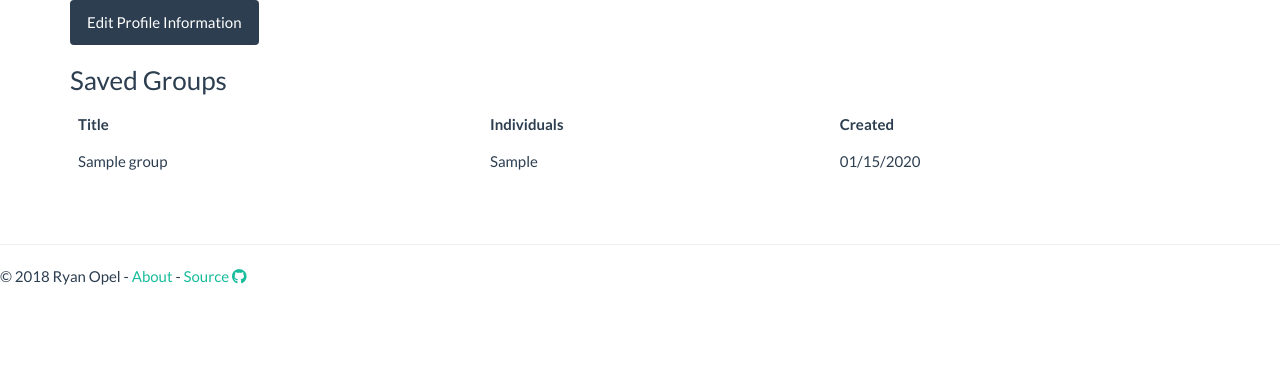
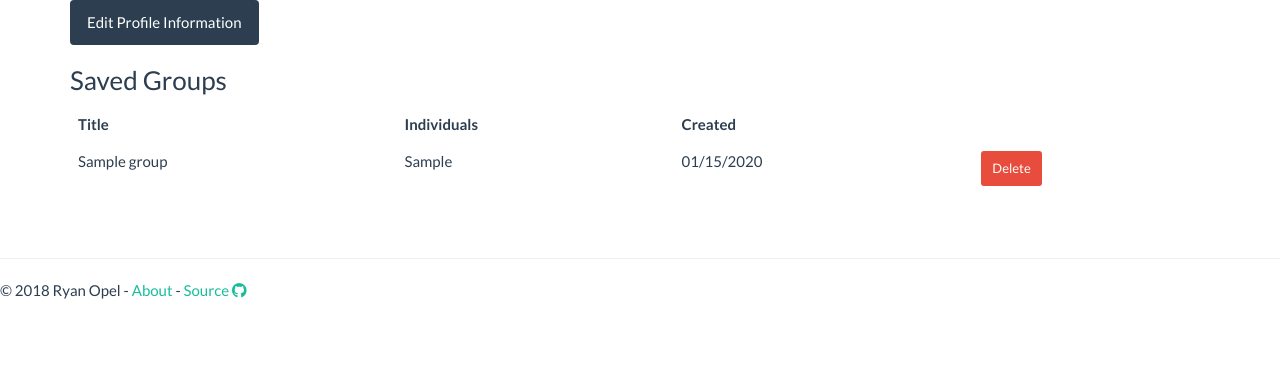
Before and after one commit to opelr/groupgen, a Flask app: a page that uses app/templates/base.html in a window 1280 px wide. Shown: the part 422-800 px from the top of the page. Run offline with Flask 2, Linux system fonts and the light colour scheme; a user stored in the database is signed in; tables that the repository leaves empty hold one stand-in row (values such as "Sample post"); some libraries are stand-ins or nearby versions.

Commit message:
Delete Groups
Allow users to delete groups from their saved entries. Uses a JS modal pop-up

```diff
--- a/app/main/routes.py
+++ b/app/main/routes.py
@@ -115,6 +115,16 @@ def save():
     return render_template("save_group.html", title="Save Group", form=form)
 
 
+@bp.route("/delete/<group>", methods=["GET"])
+def delete(group):
+    user = User.query.filter_by(username=current_user.username).first_or_404()
+    del_group = user.groups.filter_by(title=group).first()
+    db.session.delete(del_group)
+    db.session.commit()
+    flash("Group removed!")
+    return redirect(url_for("main.user", username=current_user.username))
+
+
 @bp.route("/about")
 def about():
     return render_template("about.html")
--- a/app/templates/base.html
+++ b/app/templates/base.html
@@ -3,6 +3,13 @@
 {% block scripts %}
 {{ super() }}
 {{ moment.include_moment() }}
+
+<script>
+    // Allows modal deletions
+    $('#confirm-delete').on('show.bs.modal', function (e) {
+        $(this).find('.btn-ok').attr('href', $(e.relatedTarget).data('href'));
+    });
+</script>
 {% endblock %}
 
 {% block styles -%}
--- a/app/templates/user.html
+++ b/app/templates/user.html
@@ -1,6 +1,29 @@
 {% extends "base.html" %}
 
 {% block app_content %}
+<div class="modal fade" id="confirm-delete" tabindex="-1" role="dialog" aria-labelledby="myModalLabel" aria-hidden="true">
+    <div class="modal-dialog">
+        <div class="modal-content">
+
+            <div class="modal-header">
+                <button type="button" class="close" data-dismiss="modal" aria-hidden="true">&times;</button>
+                <h4 class="modal-title" id="myModalLabel">Confirm Delete</h4>
+            </div>
+
+            <div class="modal-body">
+                <p>This procedure is irreversible.</p>
+                <p>Do you want to proceed?</p>
+                <p class="debug-url"></p>
+            </div>
+
+            <div class="modal-footer">
+                <button type="button" class="btn btn-default" data-dismiss="modal">Cancel</button>
+                <a class="btn btn-danger btn-ok">Delete</a>
+            </div>
+        </div>
+    </div>
+</div>
+
 <table class="table table-hover">
     <tr>
         <td width="128px"><img src="{{ user.avatar(128) }}"></td>
@@ -33,17 +56,11 @@
             <td>{{ group.title }}</td>
             <td>{{ group.indiv_display }}</td>
             <td>{{ moment(group.creation_time).calendar() }}</td>
+            <td><a class="btn btn-danger btn-sm" href="#" data-href="{{ url_for('main.delete', group=group.title) }}" data-toggle="modal" data-target="#confirm-delete">Delete</a></td>
         </tr>
         {% endfor %}
     </tbody>
 </table>
 
 {% endif %}
-<!--
-TODO: If any saved groups, show table (Name, Date Created, button link to groupconfigs)
-    If click on Name, let them rename
-If none, say "No saved groups"
-
-TODO: Add ./user/.../group/... URL pattern for group information and configs
--->
 {% endblock %}
```
